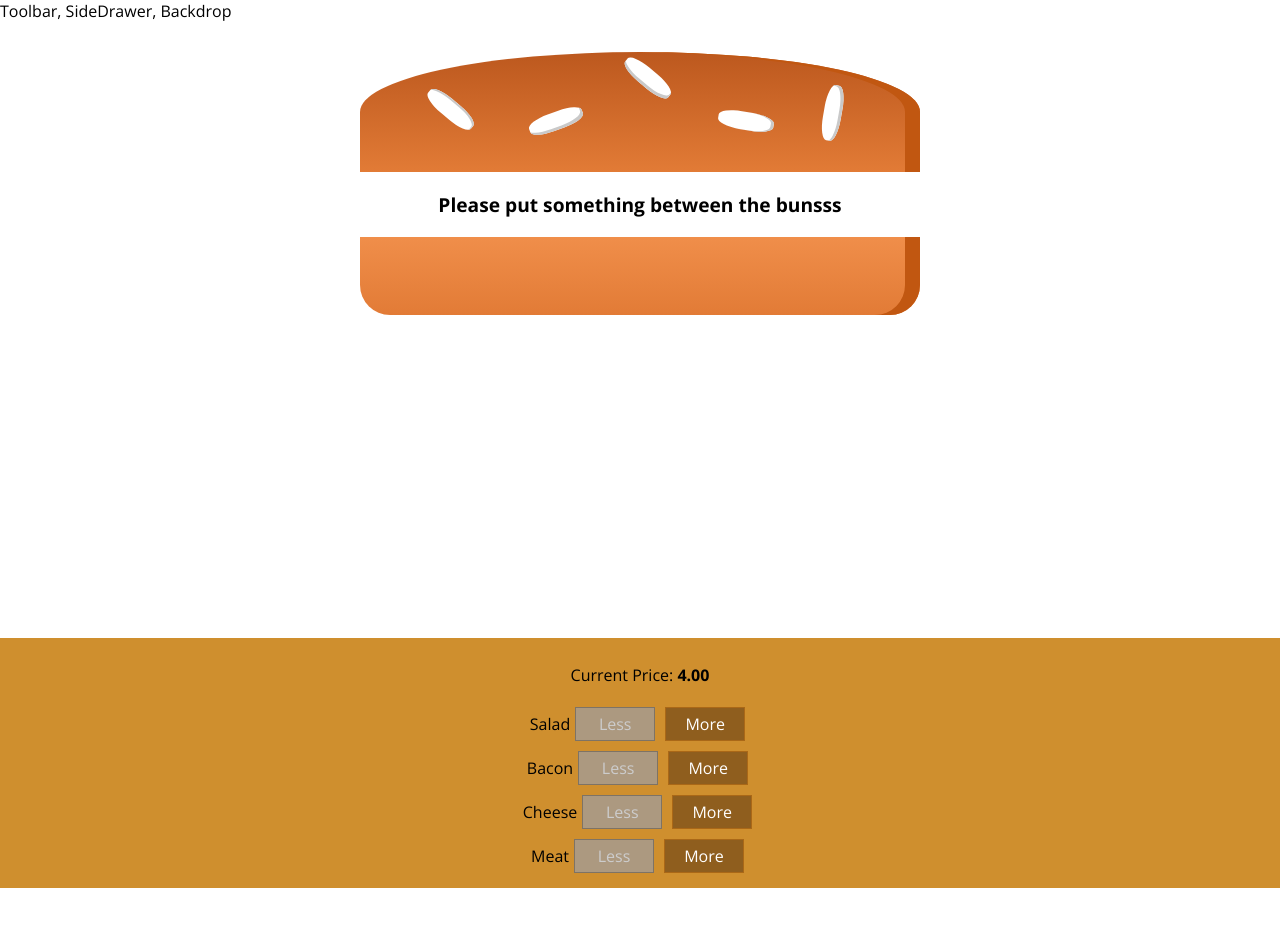
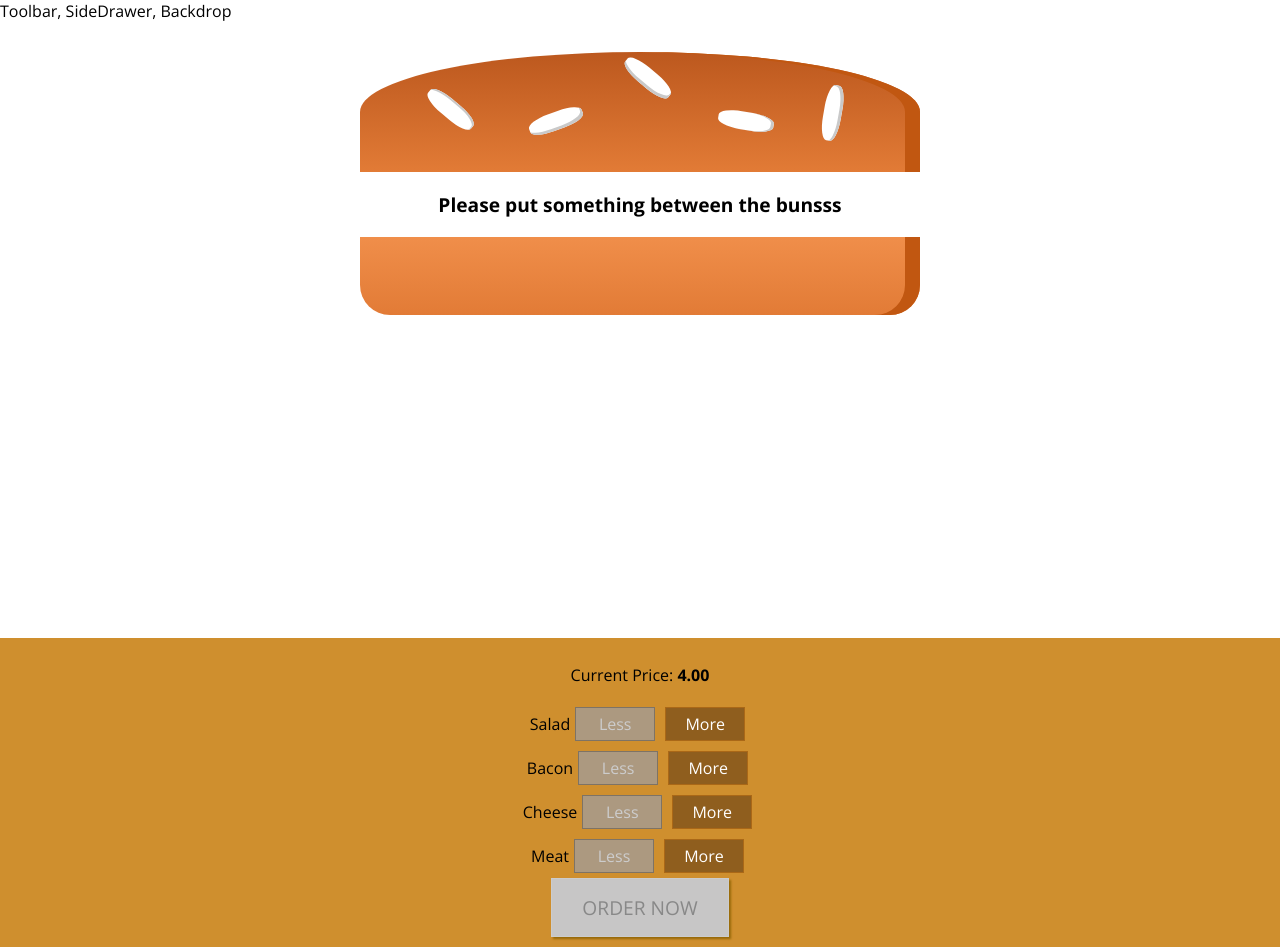
Before and after one commit to EmmadeNie/BurgerBuilder, a React app: page / in a window 1280 px wide. Before the commit the page ends 888 px from the top, so only its background shows below. Built offline with nearby package versions, Linux system fonts and the light colour scheme.

Commit message:
adding ORDER NOW butten with disabled functionality when ingredient amounts in state = 0

```diff
--- a/src/components/Burger/BuildControls/BuildControls.css
+++ b/src/components/Burger/BuildControls/BuildControls.css
@@ -8,3 +8,45 @@
   margin: auto;
   padding: 10px 0;
 }
+
+.OrderButton {
+  background-color: #dad735;
+  outline: none;
+  cursor: pointer;
+  border: 1px solid #966909;
+  color: #966909;
+  font-family: inherit;
+  font-size: 1.2em;
+  padding: 15px 30px;
+  box-shadow: 2px 2px 2px #966909;
+}
+
+.OrderButton:hover,
+.OrderButton:active {
+  background-color: #a0db41;
+  border: 1px solid #966909;
+  color: #966909;
+}
+
+.OrderButton:disabled {
+  background-color: #c7c6c6;
+  cursor: not-allowed;
+  border: 1px solid #ccc;
+  color: #888888;
+}
+
+.OrderButton:not(:disabled) {
+  animation: enable 0.3s linear;
+}
+
+@keyframes enable {
+  0% {
+    transform: scale(1);
+  }
+  60% {
+    transform: scale(1.1);
+  }
+  100% {
+    transform: scale(1);
+  }
+}
--- a/src/components/Burger/BuildControls/BuildControls.js
+++ b/src/components/Burger/BuildControls/BuildControls.js
@@ -23,7 +23,10 @@
           remove={() => props.ingredientRemoved(ctrl.type)}
           disabled={props.disabled[ctrl.type]}
         />
-      ))}
+      ))}{" "}
+      <button className={classes.OrderButton} disabled={!props.purchasable}>
+        ORDER NOW
+      </button>
     </div>
   );
 };
--- a/src/containers/BuilderBuilder/BurgerBuilder.js
+++ b/src/containers/BuilderBuilder/BurgerBuilder.js
@@ -19,7 +19,19 @@
       meat: 0,
     },
     totalPrice: 4,
+    purchasable: false,
   };
+
+  updatePurchaseState(ingredients) {
+    const sum = Object.keys(ingredients)
+      .map((igKey) => {
+        return ingredients[igKey];
+      })
+      .reduce((sum, el) => {
+        return sum + el;
+      }, 0);
+    this.setState({ purchasable: sum > 0 });
+  }
 
   addIngredientHandler = (type) => {
     const oldCount = this.state.ingredients[type];
@@ -33,7 +45,9 @@
     const newPrice = oldPrice + priceAddition;
 
     this.setState({ totalPrice: newPrice, ingredients: updatedIngredients });
+    this.updatePurchaseState(updatedIngredients);
   };
+
   removeIngredientHandler = (type) => {
     const oldCount = this.state.ingredients[type];
     if (oldCount <= 0) {
@@ -49,6 +63,7 @@
     const newPrice = oldPrice - priceAddition;
 
     this.setState({ totalPrice: newPrice, ingredients: updatedIngredients });
+    this.updatePurchaseState(updatedIngredients);
   };
 
   render() {
@@ -67,6 +82,7 @@
           ingredientRemoved={this.removeIngredientHandler}
           disabled={disabledInfo}
           price={this.state.totalPrice}
+          purchasable={this.state.purchasable}
         />
       </Aux>
     );
```
